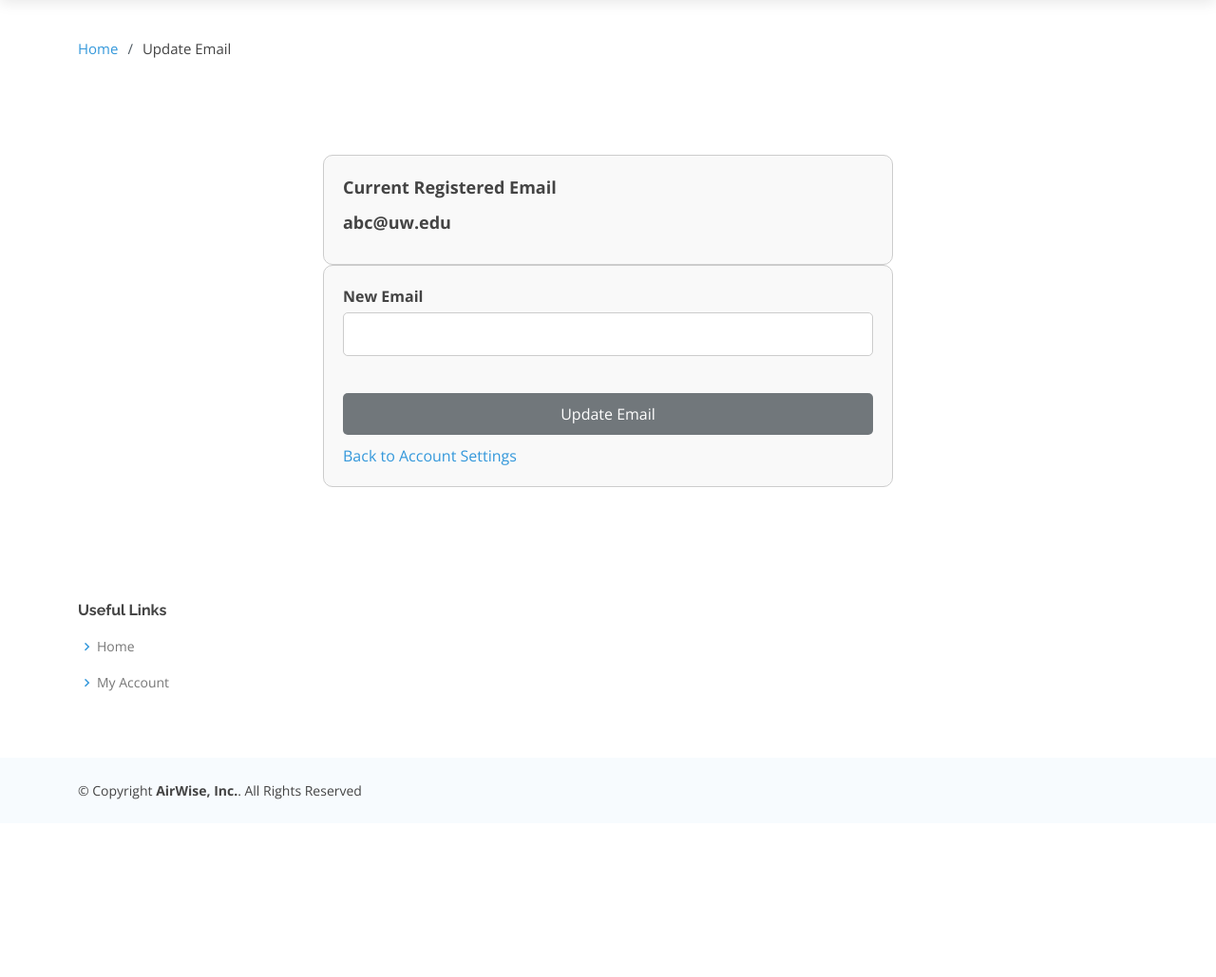
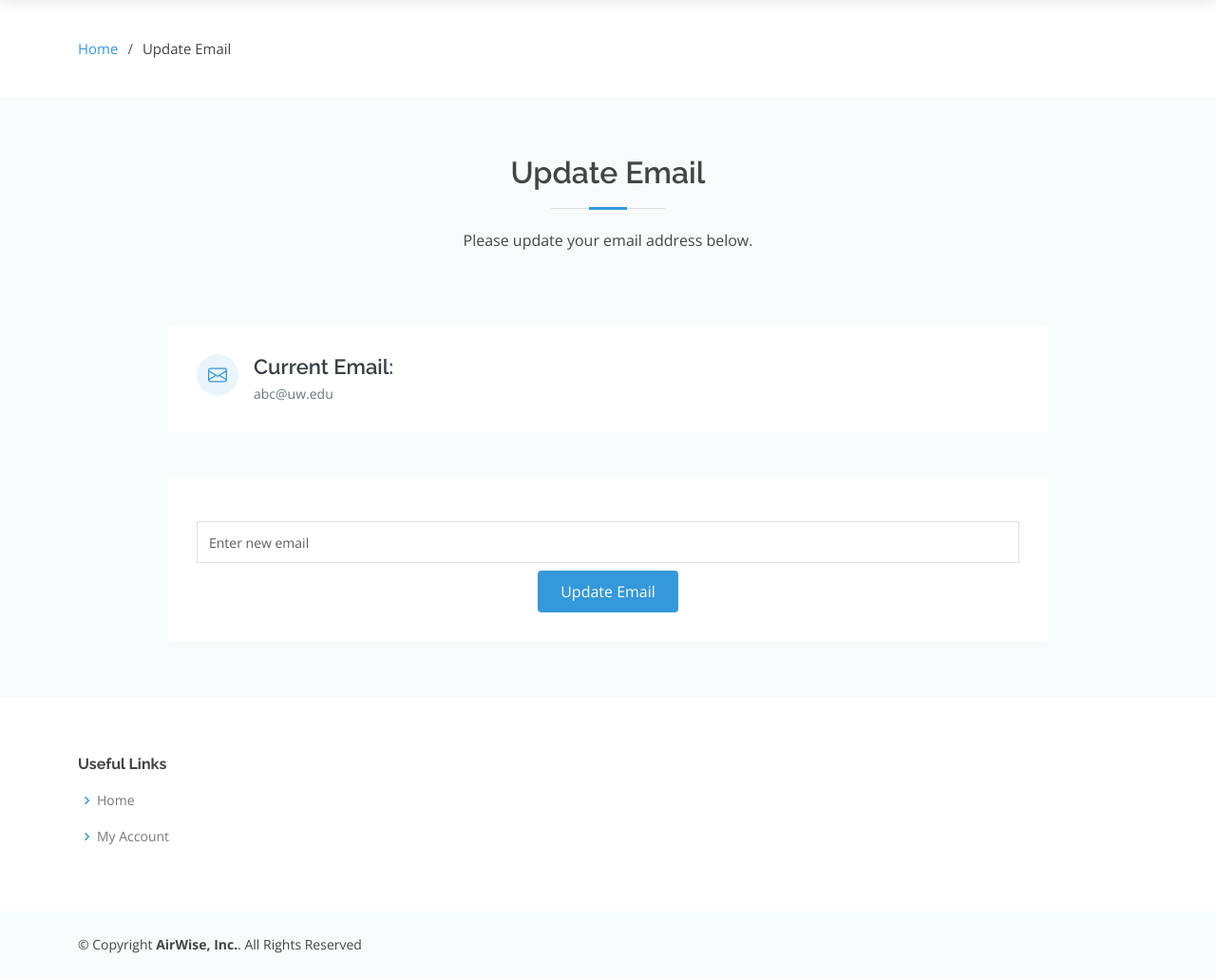
Before and after one commit to sarahstalbin/aviation_weather_app_capstone, a Flask app: page /update_email in a window 1280 px wide. Shown: the part 70-1099 px from the top of the page at 95% size. Before the commit the page ends 912 px from the top, so only its background shows below. Run offline with Flask 2, Linux system fonts and the light colour scheme; a user stored in the database is signed in; data comes from the database, SQL or seed files in the repository; some libraries are stand-ins or nearby versions.

Commit message:
Update look and feel of update email. Backend not functional yet.

```diff
--- a/airwise_front_end/templates/update_email.html
+++ b/airwise_front_end/templates/update_email.html
@@ -10,7 +10,6 @@
 {% block content %}
 <main id="main">
 
-    <!-- ======= Breadcrumbs ======= -->
     <section class="breadcrumbs">
         <div class="container">
             <div class="d-flex justify-content-between align-items-center">
@@ -20,30 +19,55 @@
                 </ol>
             </div>
         </div>
-    </section><!-- End Breadcrumbs -->
+    </section>
 
-    <section class="inner-page">
-        <div class="container form-container">
-          <p>Current Registered Email</p>
-            <p>{{ email }}</p>
+   <section id="contact" class="contact section-bg">
+      <div class="container">
+
+        <div class="section-title">
+          <h2>Update Email</h2>
+          <p>Please update your email address below.</p>
         </div>
-        <div class="container form-container">
-            <form method="post">
-                {{ form.hidden_tag() }}
-                <div>
-                    {{ form.email.label }}<br>
-                    {{ form.email(size=32, class_="form-control") }}<br>
-                    {% for error in form.email.errors %}
-                        <span class="error-message">{{ error }}</span>
-                    {% endfor %}
+
+        <div class="row mt-5 justify-content-center">
+
+          <div class="col-lg-10">
+
+            <div class="info-wrap">
+              <div class="row">
+
+
+                <div class="col-lg-4 info mt-4 mt-lg-0">
+                  <i class="bi bi-envelope"></i>
+                  <h4>Current Email:</h4>
+                  <p>{{ email }}</p>
                 </div>
-                <div>
-                    {{ form.submit(class_="btn-get-started scrollto") }}
-                </div>
+
+
+              </div>
+            </div>
+
+          </div>
+
+        </div>
+
+        <div class="row mt-5 justify-content-center">
+          <div class="col-lg-10">
+            <form action="forms/contact.php" method="post" role="form" class="php-email-form">
+
+              <div class="form-group mt-3">
+                <input type="text" class="form-control" name="subject" id="subject" placeholder="Enter new email" required>
+              </div>
+
+              <div class="text-center"><button type="submit">Update Email</button></div>
             </form>
-            <a href="{{ url_for('account') }}" class="btn-get-started scrollto">Back to Account Settings</a>
+          </div>
+
         </div>
+
+      </div>
     </section>
+
 </main>
 {% endblock content %}
   <!-- ======= Footer ======= -->
```
